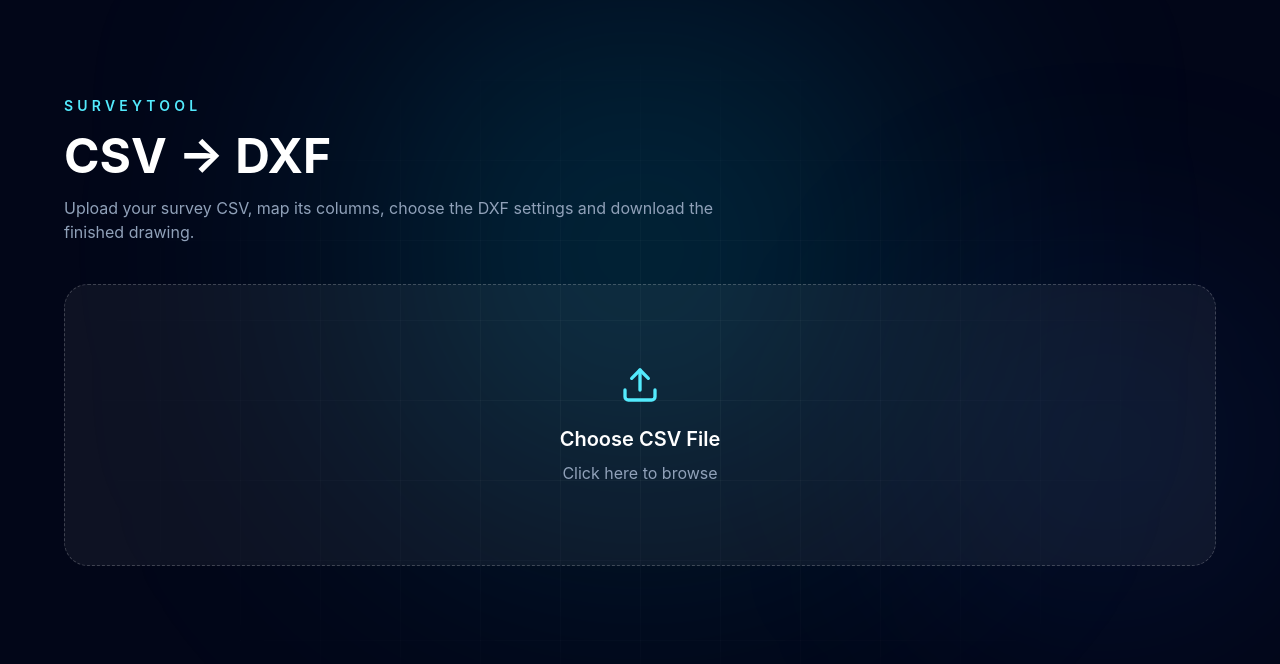
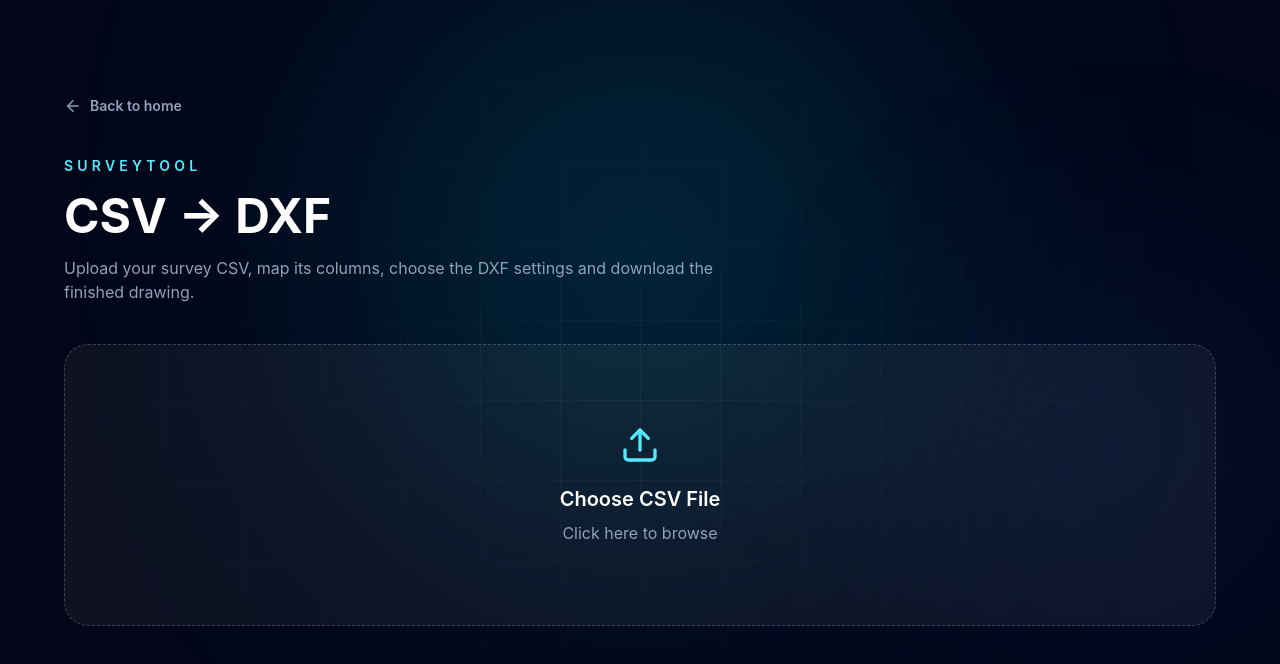
Before and after one commit to cagilakguc/surveytool, a React (Vite) app: page /tools/csv-to-dxf in a window 1280 px wide. Shown: the top 664 px of the page. Built offline with nearby package versions, Linux system fonts and the light colour scheme.

Commit message:
Add navigation back to homepage

```diff
--- a/src/pages/CsvToDxf.tsx
+++ b/src/pages/CsvToDxf.tsx
@@ -1,15 +1,17 @@
 import { useMemo, useState } from "react"
 import type { ChangeEvent } from "react"
 import {
-  CheckCircle2,
-  Download,
-  FileWarning,
-  Layers3,
-  Upload,
+ArrowLeft,
+CheckCircle2,
+Download,
+FileWarning,
+Layers3,
+Upload,
 } from "lucide-react"
 
 import DxfExportSettings from "../components/DxfExportSettings"
 import type { DxfSettings } from "../components/DxfExportSettings"
+import { Link } from "react-router-dom"
 
 type ColumnMapping = {
   pointId: number
@@ -381,6 +383,13 @@ export default function CsvToDxf() {
   return (
     <div className="relative z-10 min-h-screen px-6 py-24">
       <div className="mx-auto max-w-6xl">
+        <Link
+  to="/"
+  className="mb-10 inline-flex items-center gap-2 text-sm font-semibold text-slate-400 transition hover:text-cyan-300"
+>
+  <ArrowLeft size={18} />
+  Back to home
+</Link>
         <div className="mb-10">
           <p className="text-sm font-semibold uppercase tracking-[0.3em] text-cyan-300">
             SurveyTool
```
